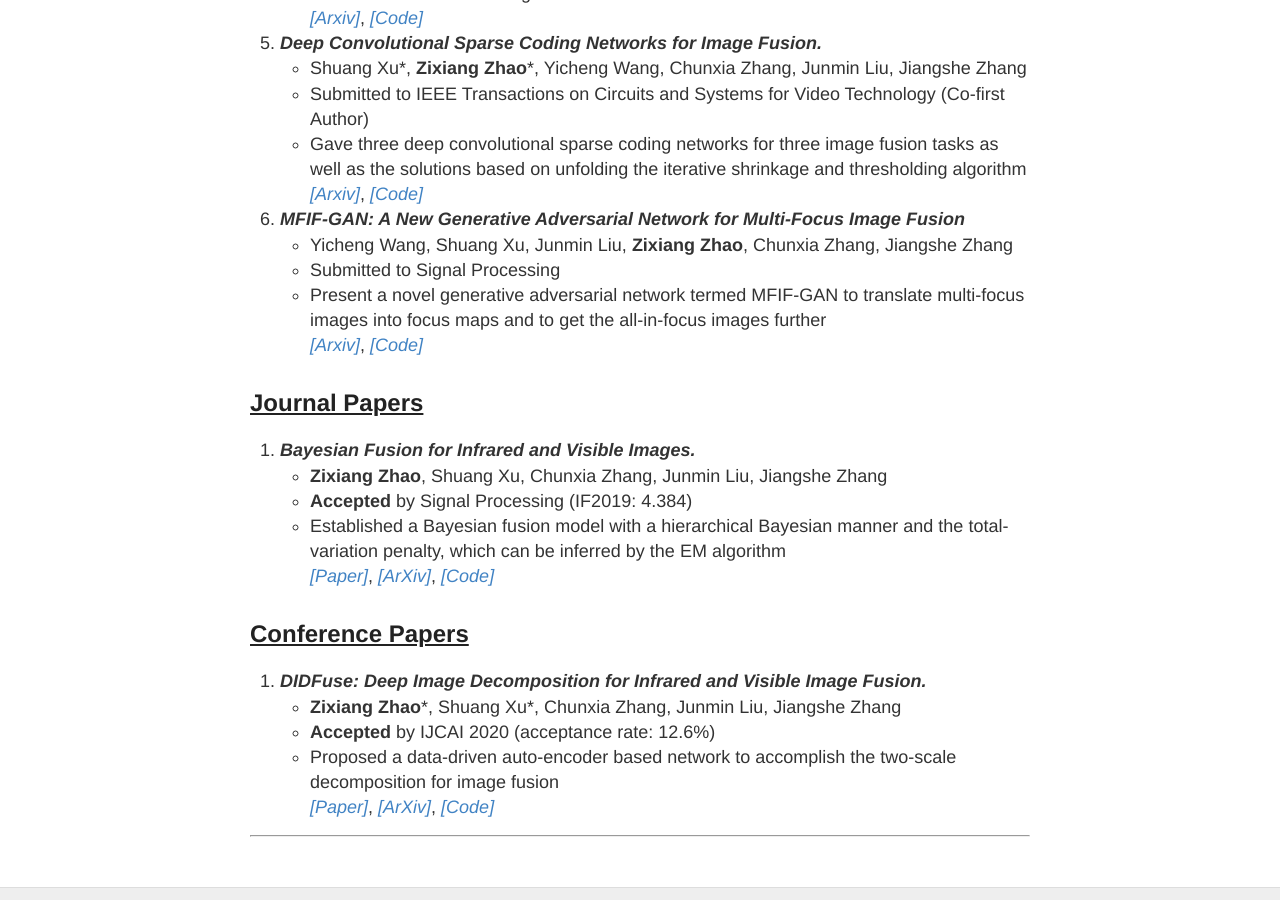
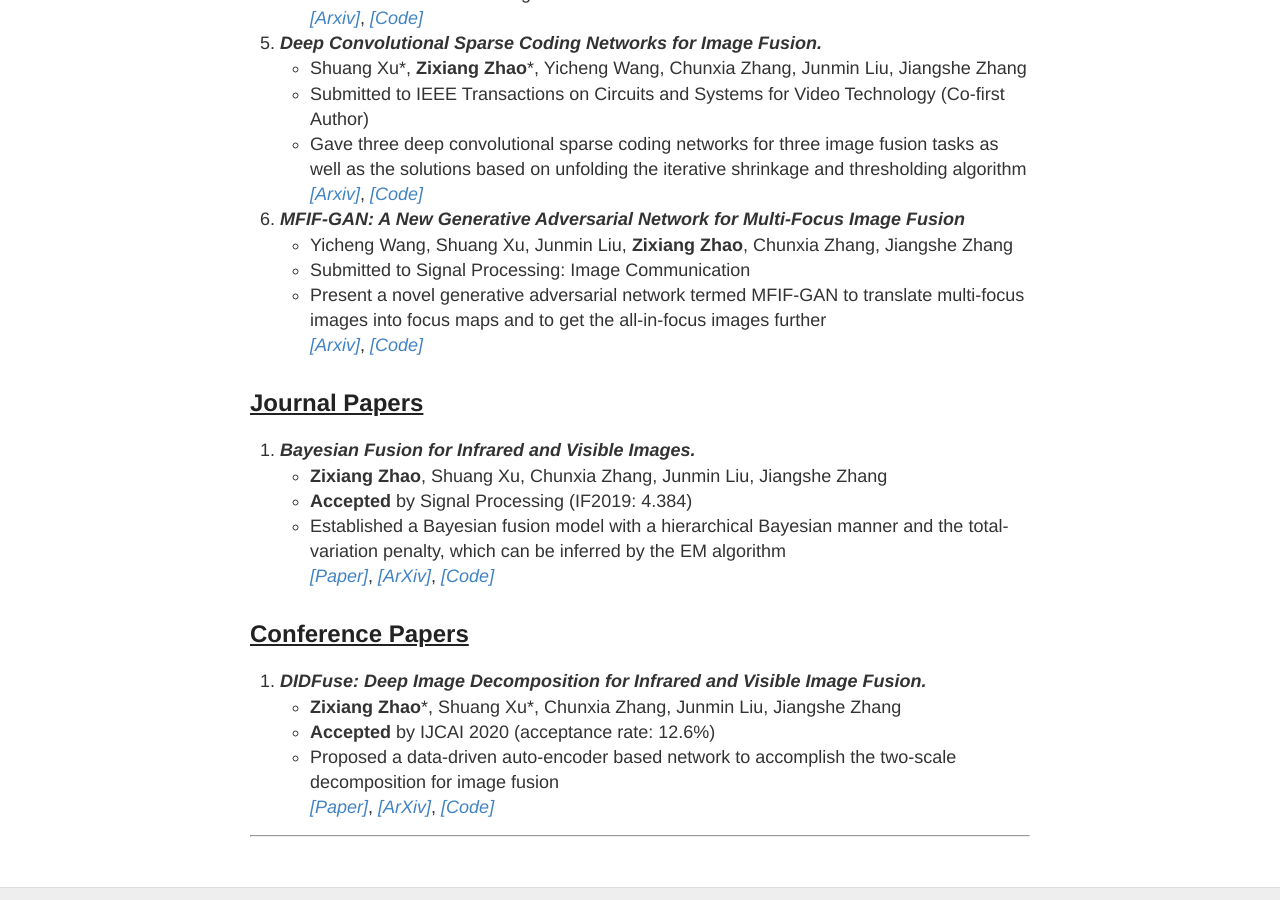
Before and after one commit to Zhaozixiang1228/Zhaozixiang1228.github.io, a Jekyll site: the page built from index.md, in a window 1280 px wide and 900 px high, scrolled down 1838 px. Built offline with Jekyll 4.4.1, drawn with Linux system fonts in a browser that asks for light colours; our own code applies the rules of GitHub Pages for plain Markdown files.

Commit message:
Update index.md

```diff
--- a/index.md
+++ b/index.md
@@ -63,7 +63,7 @@ I am expected to obtain my Master's degree in 2021 and purse **an admission of a
 
 1. ***MFIF-GAN: A New Generative Adversarial Network for Multi-Focus Image Fusion***
 * Yicheng Wang, Shuang Xu, Junmin Liu, **Zixiang Zhao**, Chunxia Zhang, Jiangshe Zhang
-* Submitted to Signal Processing
+* Submitted to Signal Processing: Image Communication
 * Present a novel generative adversarial network termed MFIF-GAN to translate multi-focus images into focus maps and to get the all-in-focus images further
 [*[Arxiv]*](https://arxiv.org/abs/2009.09718v2), [*[Code]*]()
 
```
